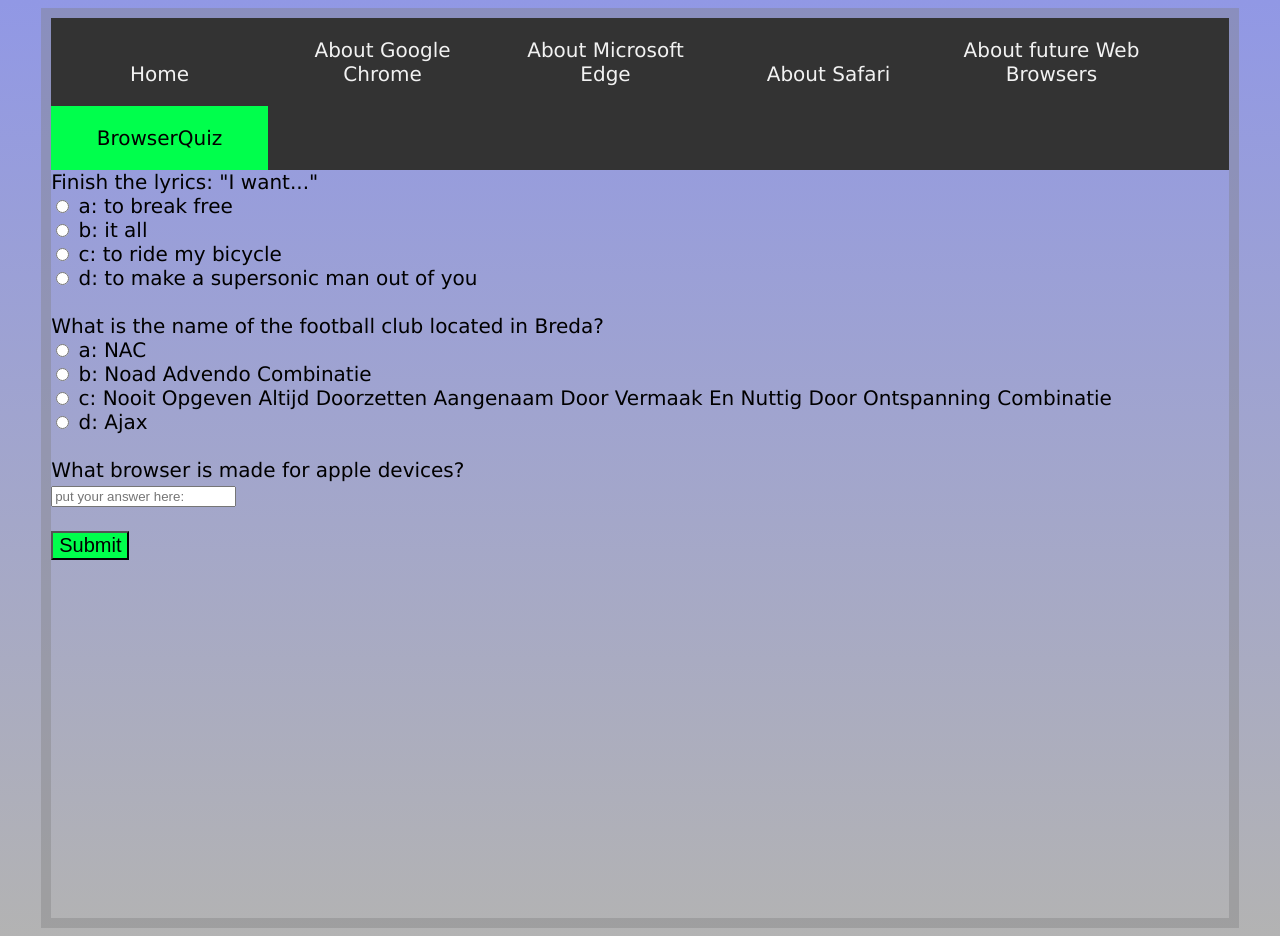
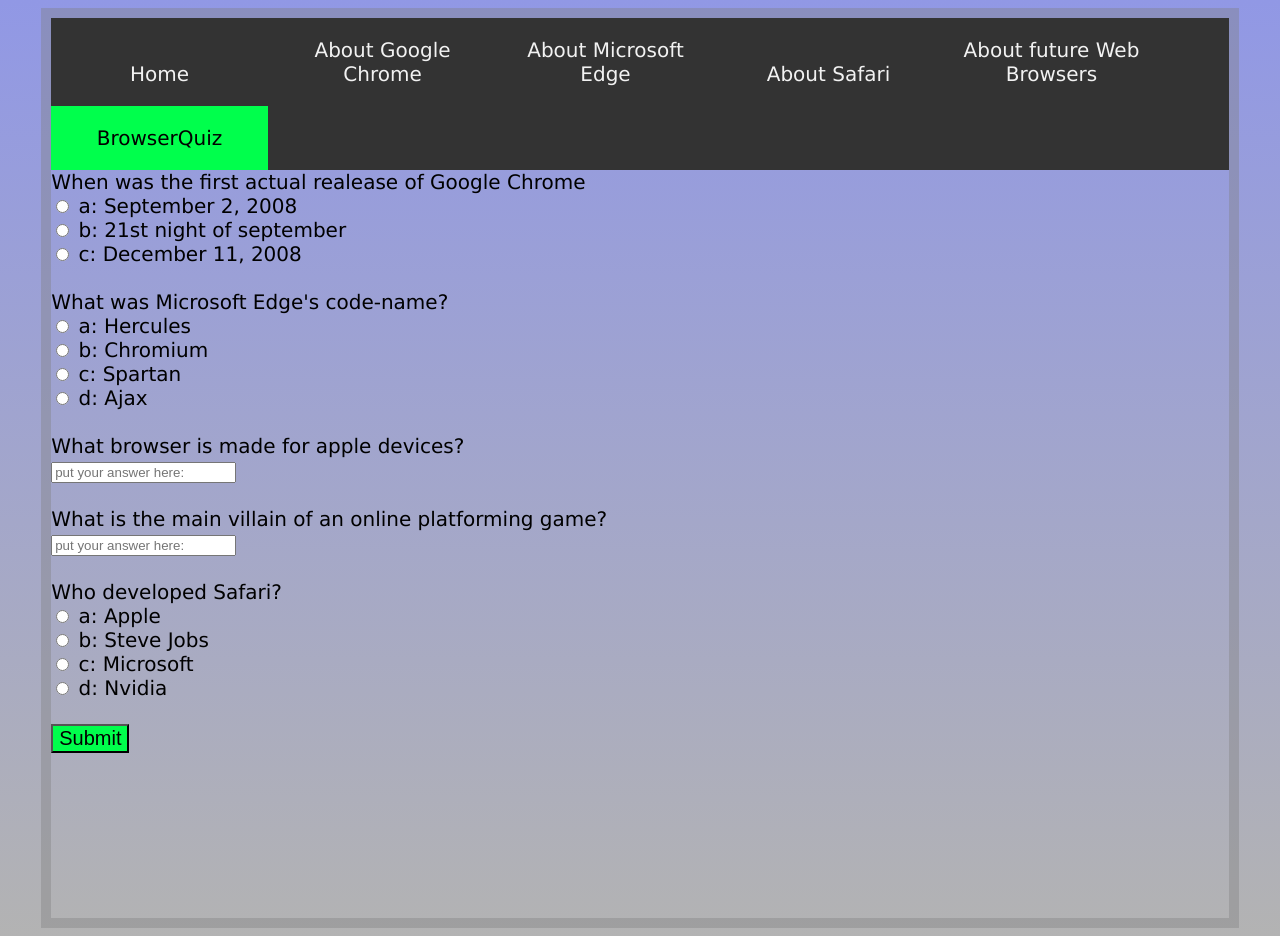
Before and after one commit to Li-Yeun/WebTech-Assignment1, a plain HTML site: page Assignment 1/web_pages/quiz.html in a window 1280 px wide. Drawn offline with Linux system fonts and the light colour scheme.

Commit message:
updated questions
updated the questions so that they are in line with the assignment

```diff
--- a/Assignment 1/java_scripts/quiz.js
+++ b/Assignment 1/java_scripts/quiz.js
@@ -42,14 +42,12 @@
             givenAnswer = (answerNumber.querySelector(choiceSelector) || {}).value;
         }
         else {
-            //const openSelector = `div.answers.input[name=question${questionNumber}][type="text"]`;
-            //givenAnswer = (document.querySelector(openSelector) || {}).value;
             givenAnswer = (document.getElementById('openQuestion') || {}).value;
         }
 
         if(givenAnswer == currentQuestion.correctAnswer){corrAnswers++;}
     });
-    result.innerHTML = `You got ${corrAnswers} questions correct!`;
+    result.innerHTML = `<br>You got ${corrAnswers} questions correct!`;
 }
 
 //var
@@ -57,18 +55,26 @@
 const submit = document.getElementById('submit');
 const result = document.getElementById('output');
 const theQuestions = [
-    { question:"Finish the lyrics: \"I want...\"",
-    answers: {a:"to break free", b:"it all", c:"to ride my bicycle", d:"to make a supersonic man out of you"},
+    { question:"When was the first actual realease of Google Chrome",
+    answers: {a:"September 2, 2008", b:"21st night of september", c:"December 11, 2008"},
     correctAnswer:"a",
     choice:true},
-    { question:"What is the name of the football club located in Breda?",
-    answers:{a:"NAC", b:"Noad Advendo Combinatie", c: "Nooit Opgeven Altijd Doorzetten Aangenaam Door Vermaak En Nuttig Door Ontspanning Combinatie", d:"Ajax"},
+    { question:"What was Microsoft Edge's code-name?",
+    answers:{a:"Hercules", b:"Chromium", c: "Spartan", d:"Ajax"},
     correctAnswer:"c",
     choice:true},
     { question:"What browser is made for apple devices?",
     correctAnswer:"Safari",
+    answers: undefined,     // so that .answers gives the same amount as length of theQuestions
+    choice:false},
+    {question:"What is the main villain of an online platforming game?",
     answers: undefined,
-    choice:false}
+    correctAnswer:"Browser",
+    choice:false},
+    {question:"Who developed Safari?",
+    answers: {a:"Apple", b:"Steve Jobs", c:"Microsoft", d:"Nvidia"},
+    correctAnswer:"a",
+    choice:true}
 ]
 
 makeQuiz();
--- a/Assignment 1/web_pages/quiz.html
+++ b/Assignment 1/web_pages/quiz.html
@@ -18,9 +18,11 @@
             <a href="future_browsers.html">About future Web Browsers</a>
             <a href="quiz.html" class="currentLink">BrowserQuiz</a>
         </nav>
-        <div id="question"></div>
-        <button id="submit">Submit</button>
-        <div id="output"></div>
+        <section>
+            <div id="question"></div>
+            <button id="submit">Submit</button>
+            <div id="output"></div>
+        </section>
         <script src="../java_scripts/quiz.js"></script>
     </body>
 </html>
```
